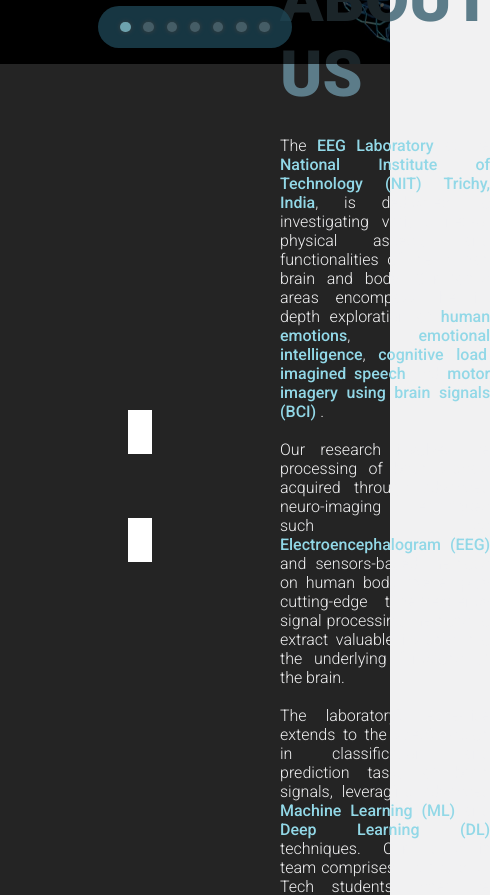
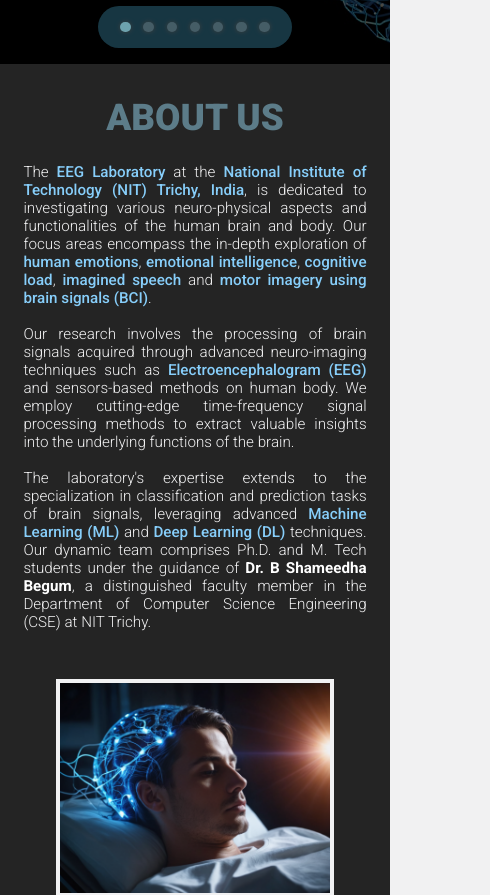
Before and after one commit to KD0S/HCI-NITT, a React (Create React App) app: page / in a window 390 px wide. Shown: the part 780-1675 px from the top of the page, 490 px wide, since content can reach past the window. Built offline with nearby package versions, Linux system fonts and the light colour scheme; no server answers.

Commit message:
add: responsiveness to about us (landing)

```diff
--- a/src/App.css
+++ b/src/App.css
@@ -1,4 +1,5 @@
 @import url("https://fonts.googleapis.com/css2?family=Great+Vibes&family=Kanit:wght@200;300;400;500;600&display=swap");
+@import url("https://fonts.googleapis.com/css2?family=Roboto:wght@300;400;500;700;900&display=swap");
 
 * {
   margin: 0px;
@@ -32,6 +33,6 @@ a {
   --color-light-blue: lightskyblue;
   --color-white: #f1f1f2;
 
-  --font-size-title: 4rem;
-  --font-size-para: 1.1rem;
+  --responsive-font-size-title: clamp(2.3rem, calc(2.6vw + 2.6vh), 5rem);
+  --responsive-font-size-para: clamp(0.95rem, calc(0.7vw + 0.7vh), 2rem);
 }
--- a/src/Components/AboutUs/AboutUs.css
+++ b/src/Components/AboutUs/AboutUs.css
@@ -1,33 +1,32 @@
-@import url("https://fonts.googleapis.com/css2?family=Roboto:wght@300;400;500;700;900&display=swap");
-
 .about-main {
-  padding: 0rem 8rem;
+  padding: 4rem 8vw;
   display: flex;
-  gap: 8rem;
-  height: 100vh;
-  background-color: #242424;
+  gap: 8vw;
+  background-color: var(--color-grey);
 }
 
 .about-img-column {
   display: flex;
   flex-direction: column;
-  justify-content: center;
   gap: 4rem;
 }
 
+/* img-container determines image's
+size, acts as a restrainer */
 .about-img-container {
   object-fit: cover;
-  border: 0.75rem solid white;
+  width: calc(220px + 8vw);
 }
 
-.about-img-container>img {
+.about-img-container > img {
+  display: inline-block;
   width: 100%;
-  height: 100%;
+  border: 0.5rem solid var(--color-white);
 }
 
 .about-content {
   display: flex;
-  color: #f1f1f2;
+  color: var(--color-white);
   flex-direction: column;
   justify-content: center;
   align-items: center;
@@ -35,27 +34,56 @@
 }
 
 .about-content-title {
-  font: normal 900 4rem "Roboto", sans-serif;
+  font: normal 900 var(--responsive-font-size-title) "Roboto", sans-serif;
   color: #5c7c89;
-  width: 100%;
 }
 
 .about-content-body {
   text-align: justify;
-  font: normal 300 1rem "Roboto", sans-serif;
+  font: normal 300 var(--responsive-font-size-para) "Roboto", sans-serif;
 }
 
-.about-content-body>strong {
-  color: #92d8e7;
+.about-content-body > strong {
+  color: var(--color-light-blue);
   font-weight: 500;
 }
 
-.about-content-body>a {
-  text-decoration: none;
-}
-
-.about-content-body>a:hover {
+.about-content-body > a:hover {
   color: #5c7c89;
   scale: 1.1;
   transition: 200ms ease-in-out;
 }
+
+@media (max-width: 900px) {
+  .about-main {
+    padding: 2rem 6vw;
+    flex-direction: column-reverse;
+    gap: 3rem;
+  }
+
+  .about-img-column {
+    flex-direction: row;
+    justify-content: space-around;
+    align-items: center;
+    gap: calc(1.5rem + 1vw);
+  }
+
+  .about-img-container {
+    width: calc(240px + 8vw);
+  }
+}
+
+@media (max-width: 700px) {
+  .about-img-column {
+    flex-direction: column;
+    gap: 3rem;
+  }
+
+  .about-img-container {
+    width: calc(200px + 20vw);
+  }
+
+  .about-img-container > img {
+    border: 0.25rem solid var(--color-white);
+  }
+}
--- a/src/Components/AboutUs/AboutUs.jsx
+++ b/src/Components/AboutUs/AboutUs.jsx
@@ -1,6 +1,8 @@
 import "./AboutUs.css";
+
+import { Bounce, Slide } from "react-awesome-reveal";
+
 import { imgSlides } from "../Carousel/ImgSlides";
-import { Bounce, Slide } from "react-awesome-reveal";
 
 const AboutUs = () => {
   return (
@@ -33,7 +35,7 @@ const AboutUs = () => {
             <strong>human emotions</strong>,{" "}
             <strong>emotional intelligence</strong>,{" "}
             <strong>cognitive load</strong>, <strong>imagined speech</strong>{" "}
-            and <strong>motor imagery using brain signals (BCI) </strong>.
+            and <strong>motor imagery using brain signals (BCI)</strong>.
             <br />
             <br />
             Our research involves the processing of brain signals acquired
```
